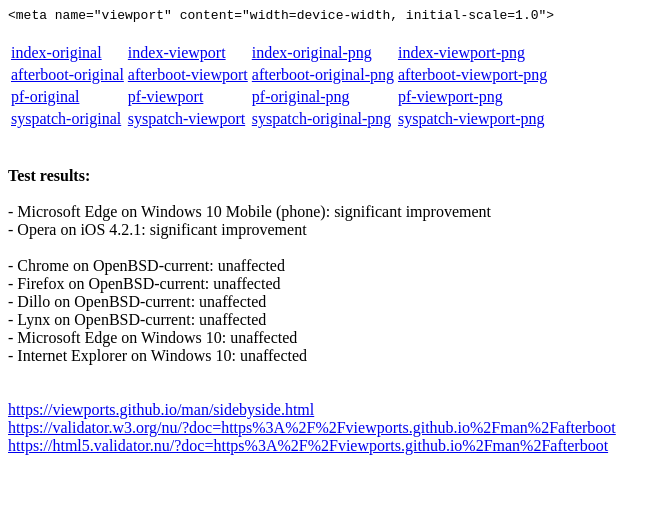
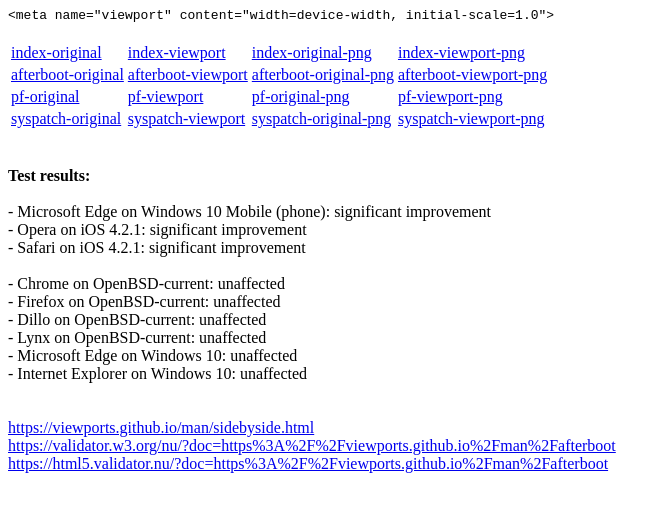
Before and after one commit to viewports/viewports.github.io, a plain HTML site: page index.html in a window 1280 px wide. Shown: the whole page, without its empty margins (0-671 px from the left). Drawn offline with Linux system fonts and the light colour scheme.

Commit message:
Update index.html

```diff
--- a/index.html
+++ b/index.html
@@ -37,6 +37,7 @@
  <b>Test results:</b><br><br>
 - Microsoft Edge on Windows 10 Mobile (phone): significant improvement<br>
 - Opera on iOS 4.2.1: significant improvement<br>
+- Safari on iOS 4.2.1: significant improvement<br>
 <br>
 - Chrome on OpenBSD-current: unaffected<br>
 - Firefox on OpenBSD-current: unaffected<br>
```
